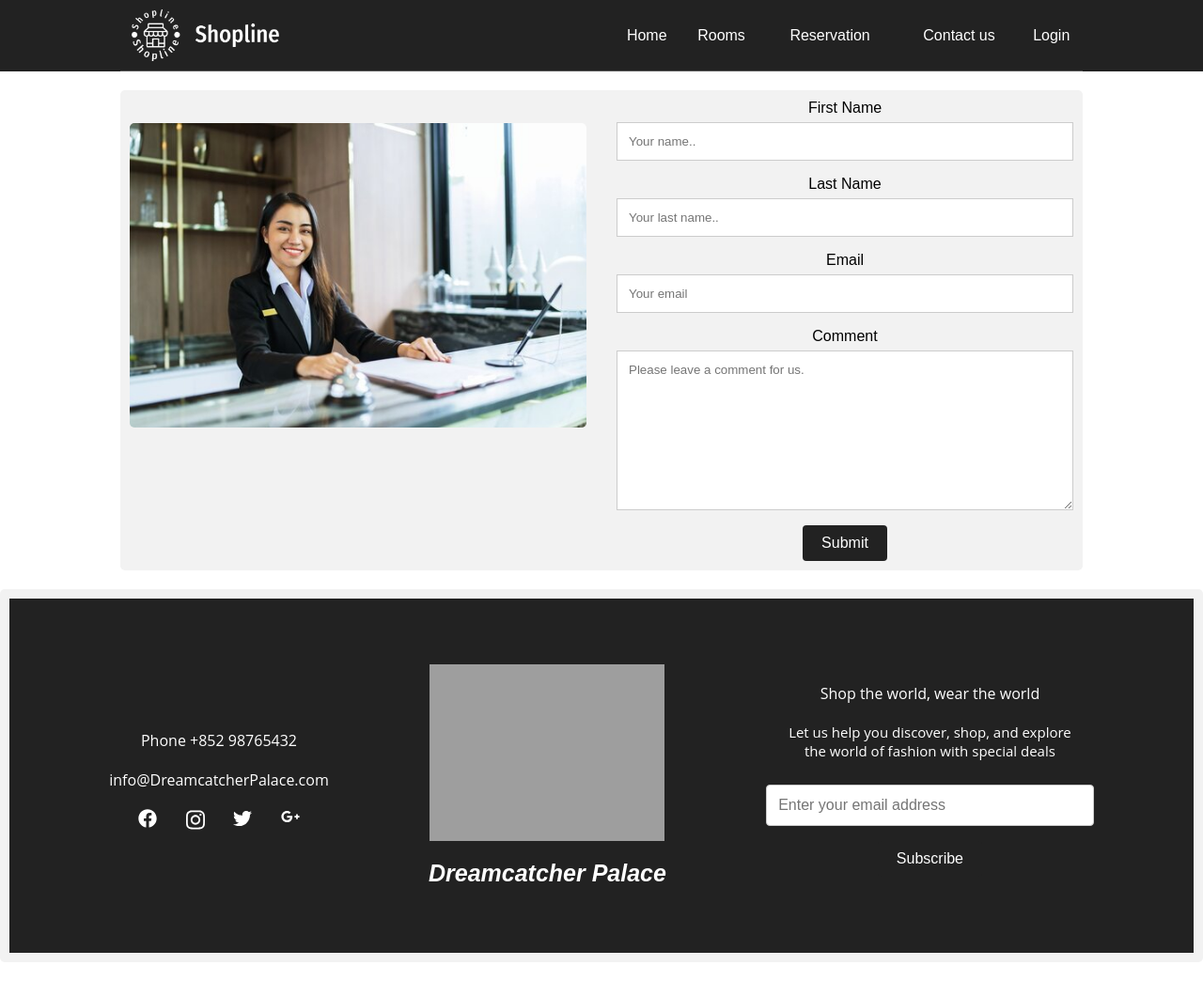
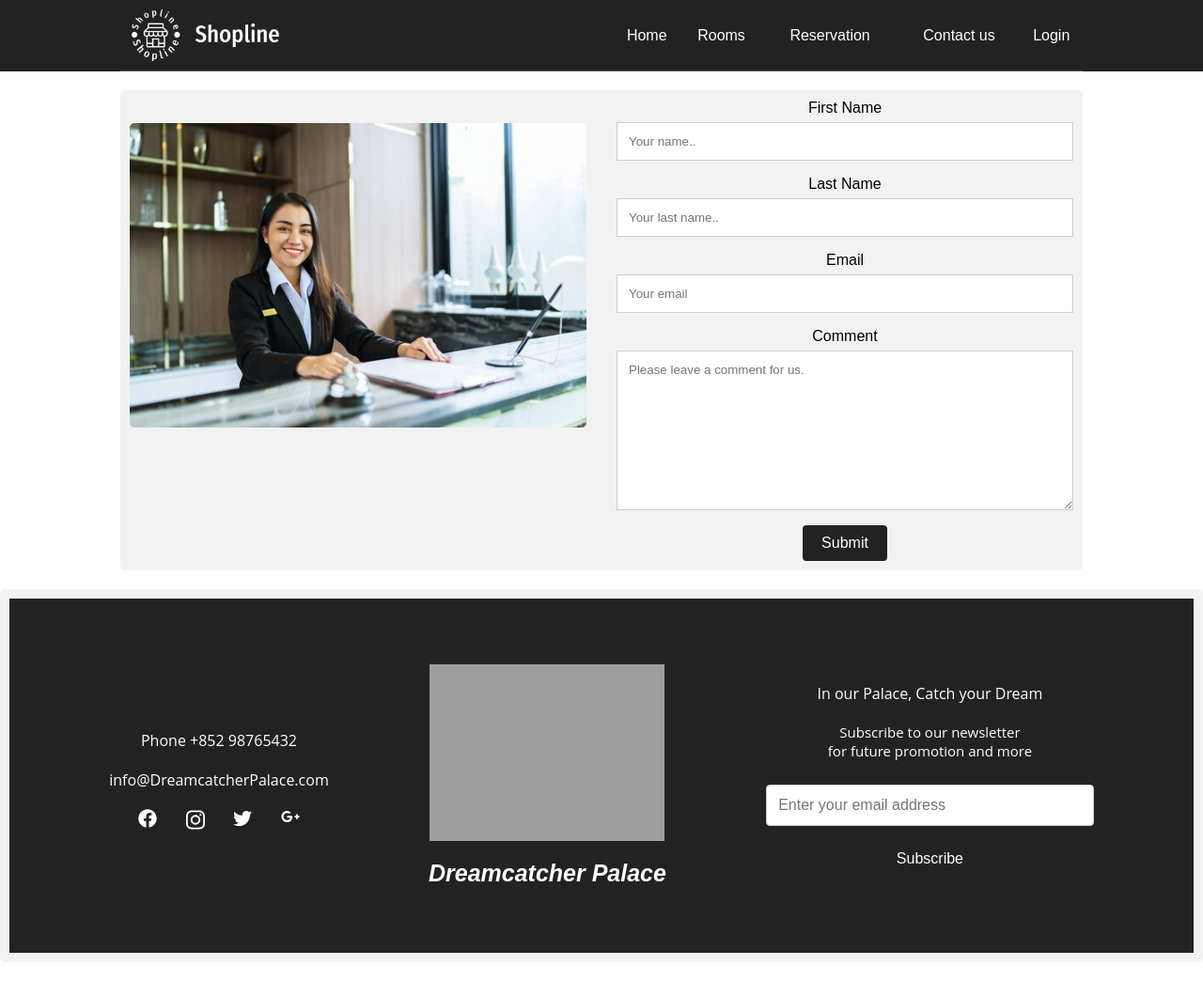
Before and after one commit to HiNsL2323/Web-application, a PHP site: page /reservation/contact_us.php in a window 1280 px wide. Shown: the whole page at 94% size. Run offline with PHP 8.4, Linux system fonts and the light colour scheme; data comes from the database, SQL or seed files in the repository; grey boxes are pictures that could not be loaded.

Commit message:
Update footer.php

```diff
--- a/online_booking/footer.php
+++ b/online_booking/footer.php
@@ -125,9 +125,8 @@
 				<div class="logo-text">Dreamcatcher Palace</div>
 			</div>
 			<div class="footer-box">
-				<div class="footer-text">Shop the world, wear the world</div>
-				<div class="footer-text text-small">Let us help you discover, shop, and explore <br /> the world of fashion with
-					special deals</div>
+				<div class="footer-text">In our Palace, Catch your Dream</div>
+				<div class="footer-text text-small">Subscribe to our newsletter</br> for future promotion and more</div>
 				<div id="email-box">
 					<input type="email" name="email" placeholder="Enter your email address" class="email-input">
 					<button style="margin:0px" type="submit" onclick="updateContent()" class="subscribe-button">Subscribe</button>
```
